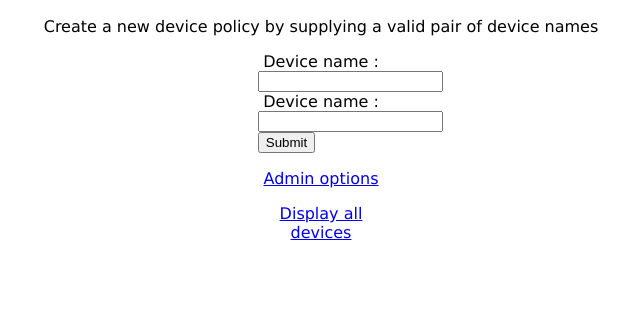
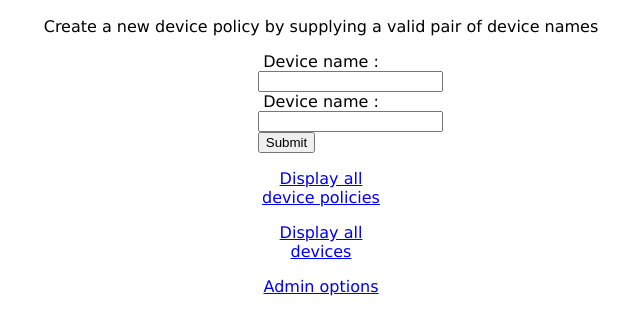
Before and after one commit to IsabelleLenertz/UCBerkeley_InHome, a Django app: page /create_policy/ in a window 1280 px wide. Shown: the part 291-626 px from the top of the page, without its empty margins (319-959 px from the left). Run offline with Django 4.2, Linux system fonts and the light colour scheme.

Commit message:
sorted policy lists

```diff
--- a/INHOME/awesome_website/device_interface/templates/create_policy.html
+++ b/INHOME/awesome_website/device_interface/templates/create_policy.html
@@ -20,10 +20,12 @@
             <input type="submit" value="Submit">
             </form>
             <p>         {{ message }}  </p>
-            <a href="{% url 'dev_dashboard' %}">Admin options</a>
+            <p> </p>
+            <a href="{% url 'display_policies' %}">Display all device policies</a>
             <p> </p>
             <a href="{% url 'display_devices' %}">Display all devices</a>
-
+            <p> </p>
+            <a href="{% url 'dev_dashboard' %}">Admin options</a>
         </div>
 
     </body>
--- a/INHOME/awesome_website/device_interface/templates/display_policies.html
+++ b/INHOME/awesome_website/device_interface/templates/display_policies.html
@@ -18,6 +18,8 @@
             {% csrf_token %}
             {{ policies | safe }}
             <p> </p>
+            <a href="{% url 'create_policy' %}">Create a new device policy</a>
+            <p> </p>
             <a href="{% url 'dev_dashboard' %}">Admin options</a>
         </div>
     </body>
--- a/INHOME/awesome_website/device_interface/views.py
+++ b/INHOME/awesome_website/device_interface/views.py
@@ -89,25 +89,13 @@ def display_policies(request):
     if(request.method == 'GET'):
         result = requests.get(host +"/v1/policy-management", verify=False)
         if result.status_code == 200:
-            return render(request, 'display_policies.html', {'policies':json2html.convert(json = result.json())})
-            #print(f"display_policies response string - {result.text}")
-            #net = Network()
-            #net.add_node("Singapore")
-            #net.add_node("San Franciso")
-            #net.add_node("Tokyo")
-            #print(f"this is net {net}")
-            #context_data['my_graph'] = net.show("graph.html")
-            #print(f"this is my_graph {my_graph}")
-            #g = Graph('G',format='svg',engine='twopi')
-            #g.node('root', shape='rectangle', width='1.5')
-            #g.node('red')
-            #g.node('blue')
-            #g.edge('root', 'red', label='to_red')
-            #g.edge('root', 'blue', label='to_blue')
-            #context_data['my_chart'] = g.pipe().decode('utf-8')
-            #return render(request, 'display_policies.html', {'policies':json2html.convert(json = result.json()), 'graph':my_chart})
-            #return render(request, 'display_policies.html', {'policies':json2html.convert(json = result.json()), 'graph':my_graph})
-            #return render(request, 'display_policies.html', {'policies':json2html.convert(json = result.json()), 'graph':net.write_html("graph.html",notebook=False,local=False,open_browser=False)})
+            new_list = list()
+            for i, x in enumerate(result.json()):
+                new_list.append(x)
+            #print(f"{new_list}")
+            new_list = sorted(new_list, key=lambda k: k['policyId'])
+            #print(f"{new_list}")
+            return render(request, 'display_policies.html', {'policies':json2html.convert(json = new_list)})
     return render(request, "dev_dashboard.html")
 
 def display_dev_policy(request):
@@ -118,7 +106,11 @@ def display_dev_policy(request):
 #            print(f"This is the result status code - {result.status_code}")
 #            print(f"display_dev_policy response string - {result.text}")
             if result.status_code == 200:
-                return render(request, 'display_dev_policy.html', {'dev_policy':json2html.convert(json = result.json()),'form':form})
+                new_list = list()
+                for i, x in enumerate(result.json()):
+                    new_list.append(x)
+                new_list = sorted(new_list, key=lambda k: k['name'])
+                return render(request, 'display_dev_policy.html', {'dev_policy':json2html.convert(json = new_list),'form':form})
             else:
                 form = DisplayDevicePolicyForm
                 return render(request, 'display_dev_policy.html', {'dev_policy':'Error displaying device policy.', 'form': form})
```
